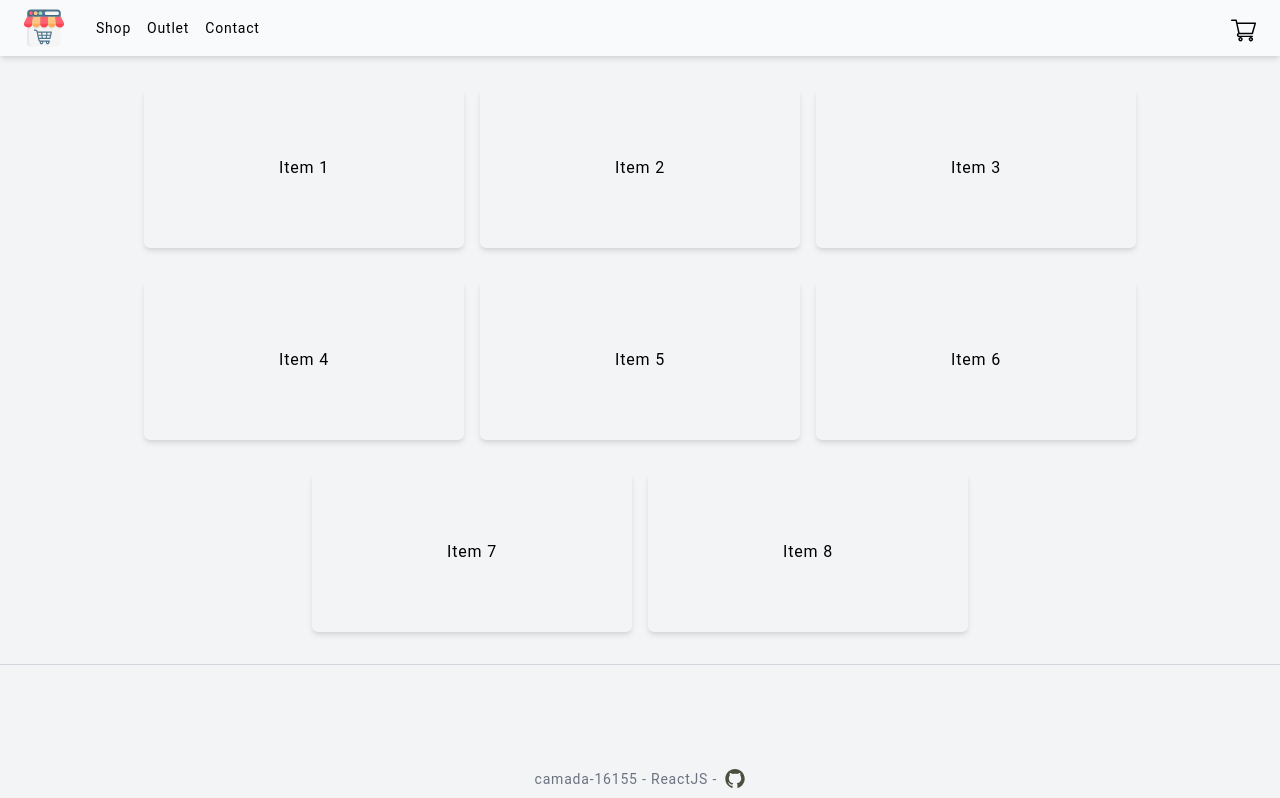
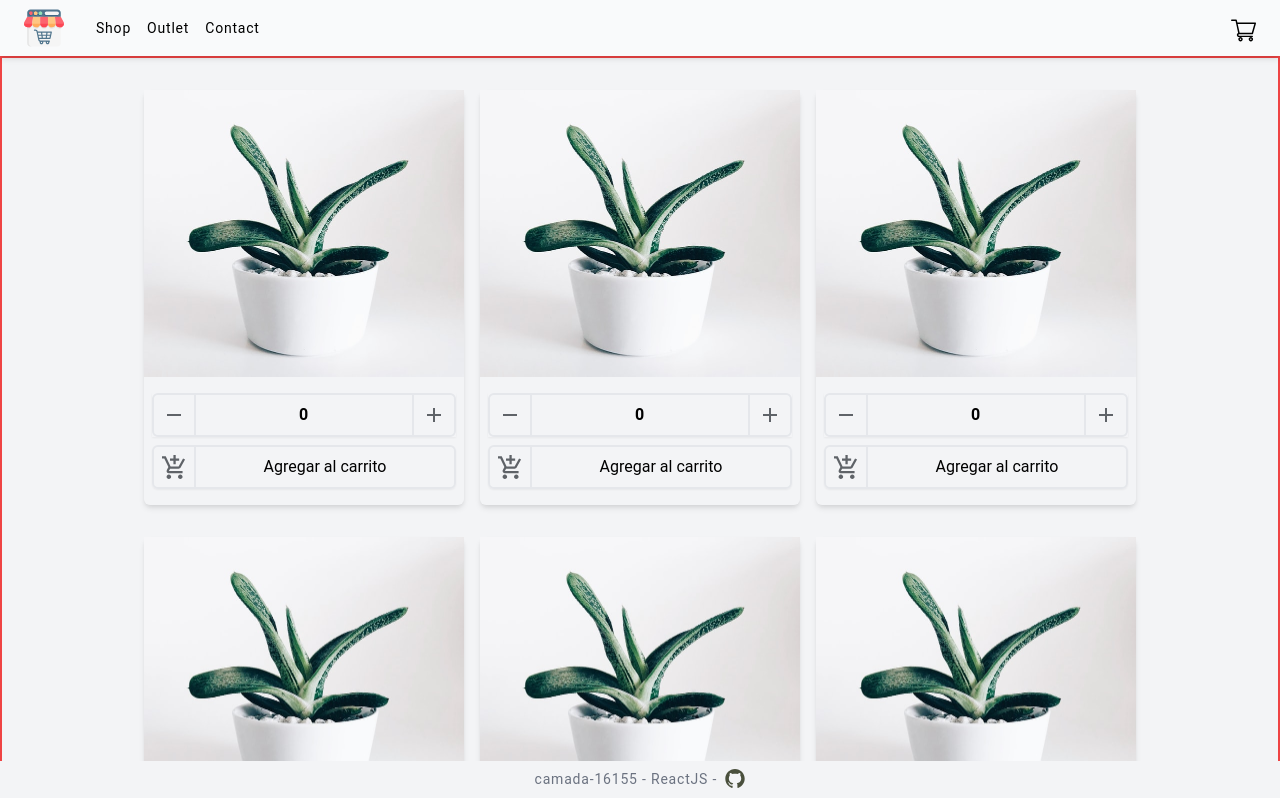
Before and after one commit to tdelgio/tienda-react, a React (Create React App) app: page / in a window 1280 px wide. Shown: the top 798 px of the page. Built offline with nearby package versions, Linux system fonts and the light colour scheme.

Commit message:
add item and buttons

```diff
--- a/src/components/App.js
+++ b/src/components/App.js
@@ -4,7 +4,7 @@ import ItemListContainer from "./ItemListContainer";
 
 const App = () => {
   return (
-    <div className="block z-0 h-full lg:min-h-screen bg-gray-100 ">
+    <div className="block z-0 h-full bg-gray-100 border-2 border-red-500">
       <ItemListContainer />
     </div>
   );
--- /dev/null
+++ b/src/components/Buttons.js
@@ -0,0 +1,25 @@
+import React from "react";
+
+export const AddToCart = () => {
+  return (
+    <button className="flex items-center justify-between border-2 rounded-md max-w-xs w-full shadow-sm">
+      <span className="p-2 border-r-2 flex-shrink">
+        <svg
+          width="24"
+          height="24"
+          viewBox="0 0 21 21"
+          fill="none"
+          xmlns="http://www.w3.org/2000/svg"
+          className=""
+        >
+          <path
+            d="M10 8H12V5H15V3H12V0H10V3H7V5H10V8ZM6 17C4.9 17 4.01 17.9 4.01 19C4.01 20.1 4.9 21 6 21C7.1 21 8 20.1 8 19C8 17.9 7.1 17 6 17ZM16 17C14.9 17 14.01 17.9 14.01 19C14.01 20.1 14.9 21 16 21C17.1 21 18 20.1 18 19C18 17.9 17.1 17 16 17ZM7.1 12H14.55C15.3 12 15.96 11.59 16.3 10.97L20.16 3.96L18.42 3L14.55 10H7.53L3.27 1H0V3H2L5.6 10.59L4.25 13.03C3.52 14.37 4.48 16 6 16H18V14H6L7.1 12Z"
+            fill="#5F6368"
+          />
+        </svg>
+      </span>
+
+      <span className="px-5 mx-auto">Agregar al carrito</span>
+    </button>
+  );
+};
--- a/src/components/Icons.js
+++ b/src/components/Icons.js
@@ -38,3 +38,27 @@ export const GithubIcon = () => (
     />
   </svg>
 );
+
+export const RemoveIcon = () => (
+  <svg
+    width="24"
+    height="24"
+    viewBox="0 0 24 24"
+    fill="none"
+    xmlns="http://www.w3.org/2000/svg"
+  >
+    <path d="M19 13H5V11H19V13Z" fill="#5F6368" />
+  </svg>
+);
+
+export const AddIcon = () => (
+  <svg
+    width="24"
+    height="24"
+    viewBox="0 0 24 24"
+    fill="none"
+    xmlns="http://www.w3.org/2000/svg"
+  >
+    <path d="M19 13H13V19H11V13H5V11H11V5H13V11H19V13Z" fill="#5F6368" />
+  </svg>
+);
--- /dev/null
+++ b/src/components/Item.js
@@ -0,0 +1,22 @@
+import React from "react";
+import ItemCount from "./ItemCount";
+import { AddToCart } from "./Buttons";
+
+const Item = ({ src }) => (
+  <div className="flex flex-col items-center justify-between my-4 mx-2 h-full lg:w-80 shadow-md rounded-md max-w-md w-full pb-4">
+    <li className="h-full w-full">
+      <img
+        src={src}
+        placeholder="blurred"
+        alt="item1"
+        height={100}
+        className=""
+      />
+    </li>
+    <div className="w-full pt-4 px-1 lg:px-2 space-y-2 flex flex-col items-center">
+      <ItemCount />
+      <AddToCart />
+    </div>
+  </div>
+);
+export default Item;
--- /dev/null
+++ b/src/components/ItemCount.js
@@ -0,0 +1,51 @@
+import React, { useState } from "react";
+
+const RemoveIcon = () => (
+  <svg
+    width="24"
+    height="24"
+    viewBox="0 0 24 24"
+    fill="none"
+    xmlns="http://www.w3.org/2000/svg"
+  >
+    <path d="M19 13H5V11H19V13Z" fill="#5F6368" />
+  </svg>
+);
+
+const AddIcon = () => (
+  <svg
+    width="24"
+    height="24"
+    viewBox="0 0 24 24"
+    fill="none"
+    xmlns="http://www.w3.org/2000/svg"
+  >
+    <path d="M19 13H13V19H11V13H5V11H11V5H13V11H19V13Z" fill="#5F6368" />
+  </svg>
+);
+
+export const ItemCount = () => {
+  const [count, setCount] = useState(0);
+  const handleClickAdd = () => {
+    setCount(count + 1);
+  };
+  const handleClickRemove = () => {
+    setCount(count - 1);
+  };
+
+  return (
+    <div className="max-w-xs w-full shadow-sm">
+      <div className="flex flex-shrink items-center  border-2 rounded-md ">
+        <button className="border-r-2 p-2" onClick={handleClickRemove}>
+          <RemoveIcon />
+        </button>
+        <div className="font-bold px-4 text-center flex-grow">{count}</div>
+        <button className="border-l-2 p-2 flex-shrink" onClick={handleClickAdd}>
+          <AddIcon />
+        </button>
+      </div>
+    </div>
+  );
+};
+
+export default ItemCount;
--- a/src/components/ItemListContainer.js
+++ b/src/components/ItemListContainer.js
@@ -1,23 +1,19 @@
 import React from "react";
-
-const Item = ({ name }) => (
-  <li className="h-12 lg:h-40 lg:w-80 shadow-md rounded-md my-4 mx-2 lg:max-w-md flex items-center justify-center">
-    {name}
-  </li>
-);
+import Item from "./Item";
+import Item1 from "../images/item1.jpg";
 
 const ItemListContainer = () => {
   return (
-    <div className="py-4 px-2 h-full border-b border-gray-300">
-      <ul className="flex flex-col justify-center lg:px-4 lg:flex-row lg:flex-wrap">
-        <Item name="Item 1" />
-        <Item name="Item 2" />
-        <Item name="Item 3" />
-        <Item name="Item 4" />
-        <Item name="Item 5" />
-        <Item name="Item 6" />
-        <Item name="Item 7" />
-        <Item name="Item 8" />
+    <div className="py-4 px-2 h-full border-b border-gray-300 mx-auto">
+      <ul className="flex flex-col items-center min-w-md justify-center lg:px-4 lg:flex-row lg:flex-wrap w-full">
+        <Item src={Item1} />
+        <Item src={Item1} />
+        <Item src={Item1} />
+        <Item src={Item1} />
+        <Item src={Item1} />
+        <Item src={Item1} />
+        <Item src={Item1} />
+        <Item src={Item1} />
       </ul>
     </div>
   );
```
Also changed, not shown: src/images/item1.jpg (added).
